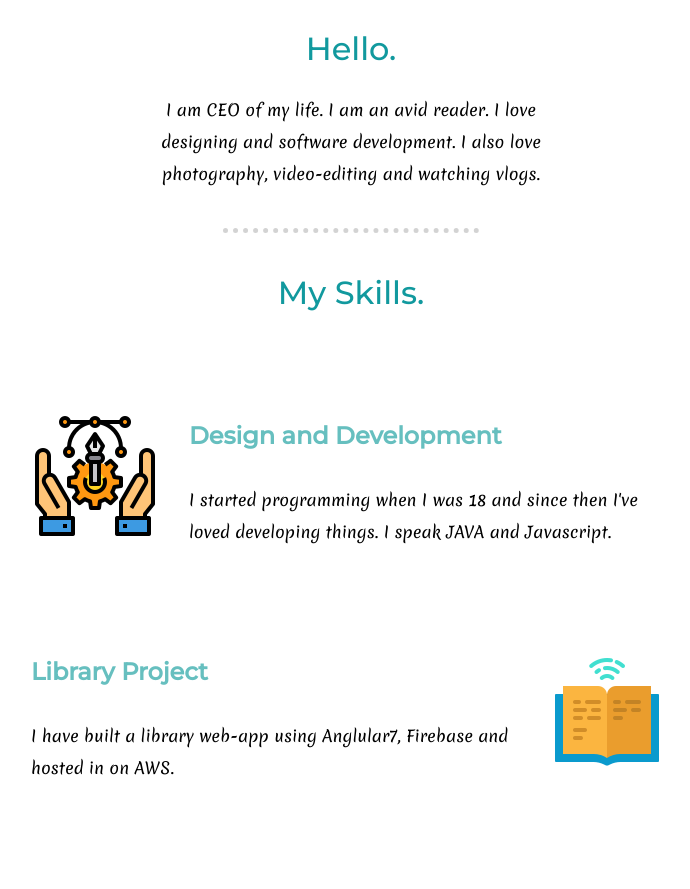
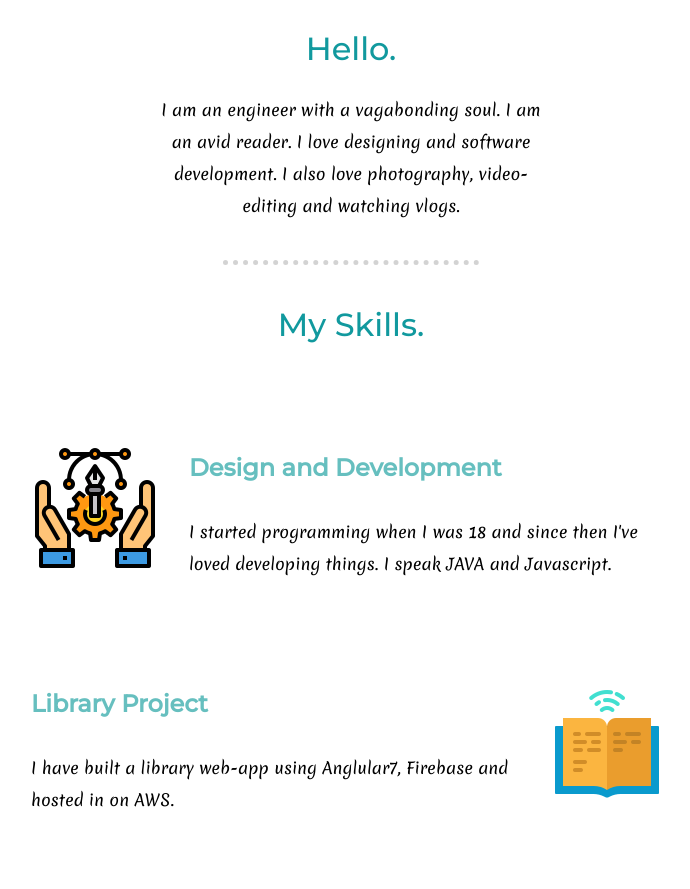
Before and after one commit to mubinB/cv, a plain HTML site: page index.html in a window 1280 px wide. Shown: the part 1070-1959 px from the top of the page, without its empty margins (289-979 px from the left). Drawn offline with Linux system fonts and the light colour scheme.

Commit message:
Description update

```diff
--- a/index.html
+++ b/index.html
@@ -21,7 +21,7 @@
             <div class="profile">
               <img style="border-radius: 100%; padding: 10px;" src="images/profile.png" alt="profile-img">
               <h2>Hello.</h2>
-              <p class="description">I am CEO of my life. I am an avid reader. I love designing and software development. I also love photography, video-editing and watching vlogs. </p>
+              <p class="description">I am an engineer with a vagabonding soul. I am an avid reader. I love designing and software development. I also love photography, video-editing and watching vlogs. </p>
             </div>
             <hr>
             <div class="skills">
```
